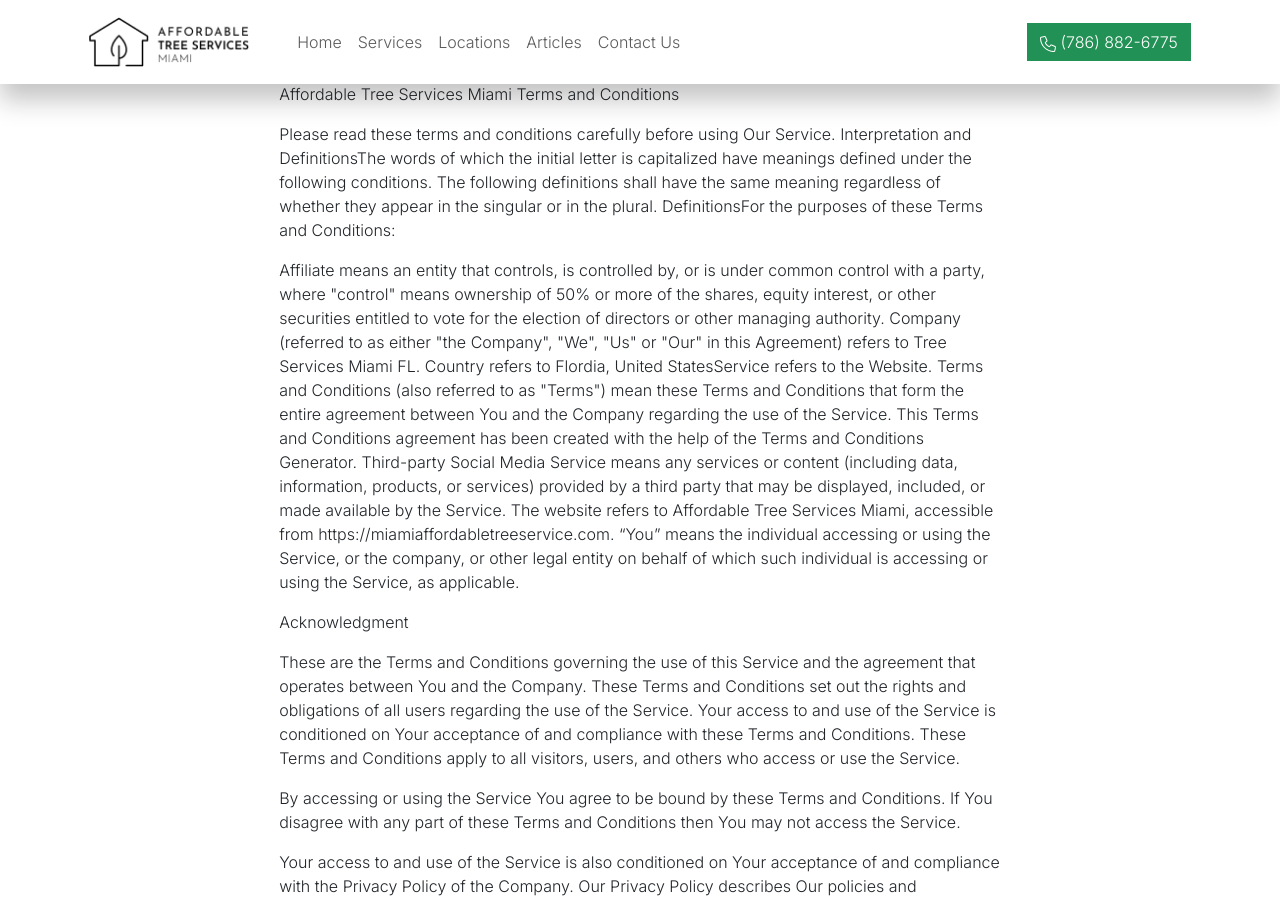
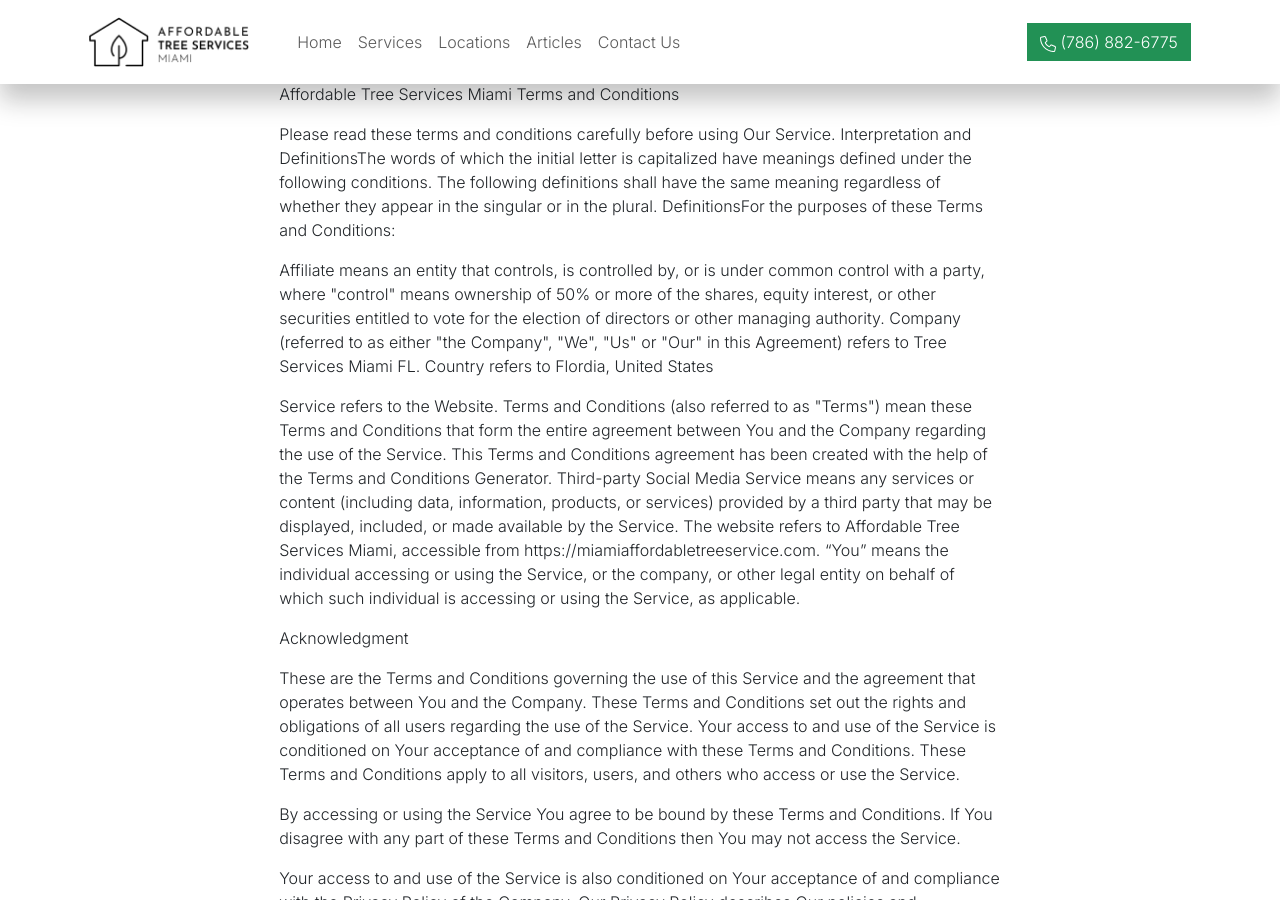
Before and after one commit to naccrat/MiamiTreeService, a Jekyll site: the page built from terms-of-service.html, in a window 1280 px wide and 900 px high, scrolled down 257 px. Built offline with Jekyll 4.4.1, drawn with Linux system fonts in a browser that asks for light colours.

Commit message:
terms update

```diff
--- a/terms-of-service.html
+++ b/terms-of-service.html
@@ -16,7 +16,9 @@
 
           <p>Please read these terms and conditions carefully before using Our Service. Interpretation and DefinitionsThe words of which the initial letter is capitalized have meanings defined under the following conditions. The following definitions shall have the same meaning regardless of whether they appear in the singular or in the plural. DefinitionsFor the purposes of these Terms and Conditions:</p>
 
-          <p>Affiliate means an entity that controls, is controlled by, or is under common control with a party, where "control" means ownership of 50% or more of the shares, equity interest, or other securities entitled to vote for the election of directors or other managing authority. Company (referred to as either "the Company", "We", "Us" or "Our" in this Agreement) refers to Tree Services Miami FL. Country refers to Flordia, United StatesService refers to the Website. Terms and Conditions (also referred to as "Terms") mean these Terms and Conditions that form the entire agreement between You and the Company regarding the use of the Service. This Terms and Conditions agreement has been created with the help of the Terms and Conditions Generator. Third-party Social Media Service means any services or content (including data, information, products, or services) provided by a third party that may be displayed, included, or made available by the Service. The website refers to {{ site.title }}, accessible from {{ site.url }}. “You” means the individual accessing or using the Service, or the company, or other legal entity on behalf of which such individual is accessing or using the Service, as applicable.</p>
+          <p>Affiliate means an entity that controls, is controlled by, or is under common control with a party, where "control" means ownership of 50% or more of the shares, equity interest, or other securities entitled to vote for the election of directors or other managing authority. Company (referred to as either "the Company", "We", "Us" or "Our" in this Agreement) refers to Tree Services Miami FL. Country refers to Flordia, United States</p>
+
+          <p>Service refers to the Website. Terms and Conditions (also referred to as "Terms") mean these Terms and Conditions that form the entire agreement between You and the Company regarding the use of the Service. This Terms and Conditions agreement has been created with the help of the Terms and Conditions Generator. Third-party Social Media Service means any services or content (including data, information, products, or services) provided by a third party that may be displayed, included, or made available by the Service. The website refers to {{ site.title }}, accessible from {{ site.url }}. “You” means the individual accessing or using the Service, or the company, or other legal entity on behalf of which such individual is accessing or using the Service, as applicable.</p>
 
           <p>Acknowledgment</p>
 
```
